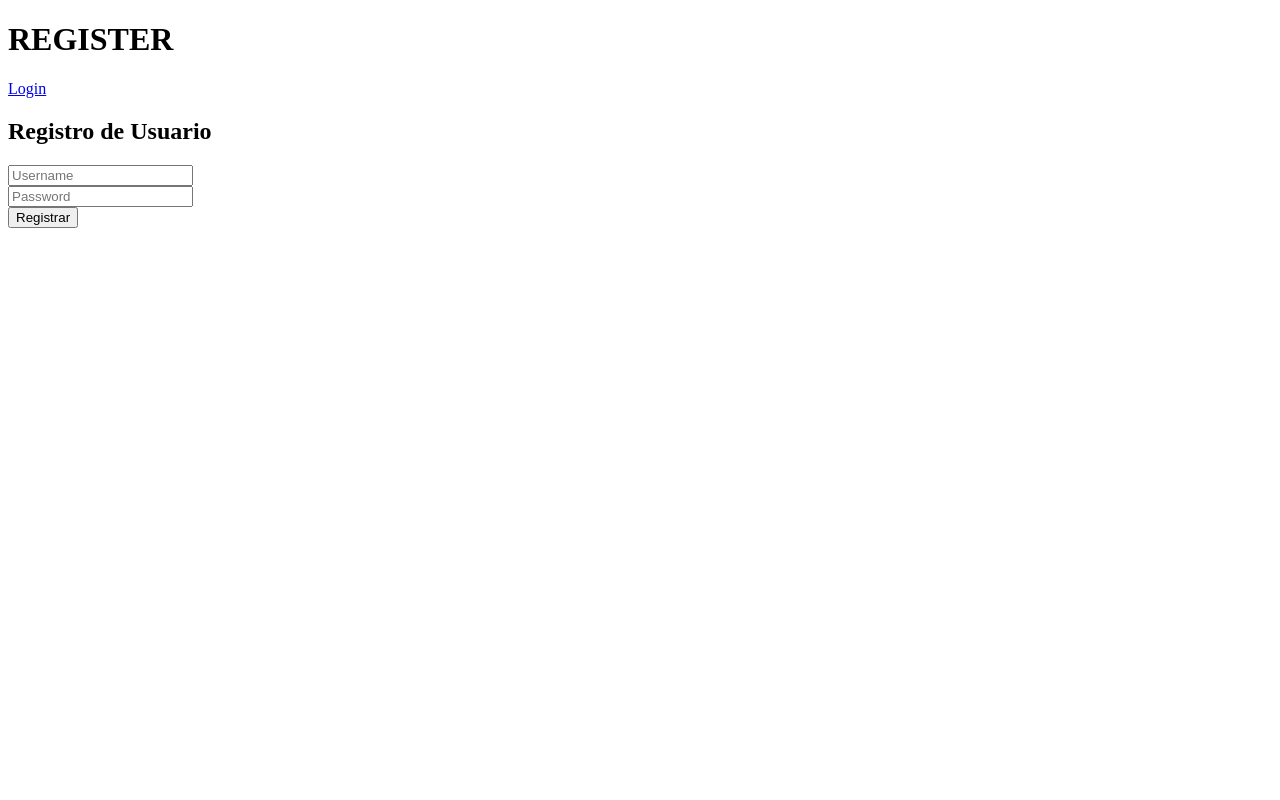
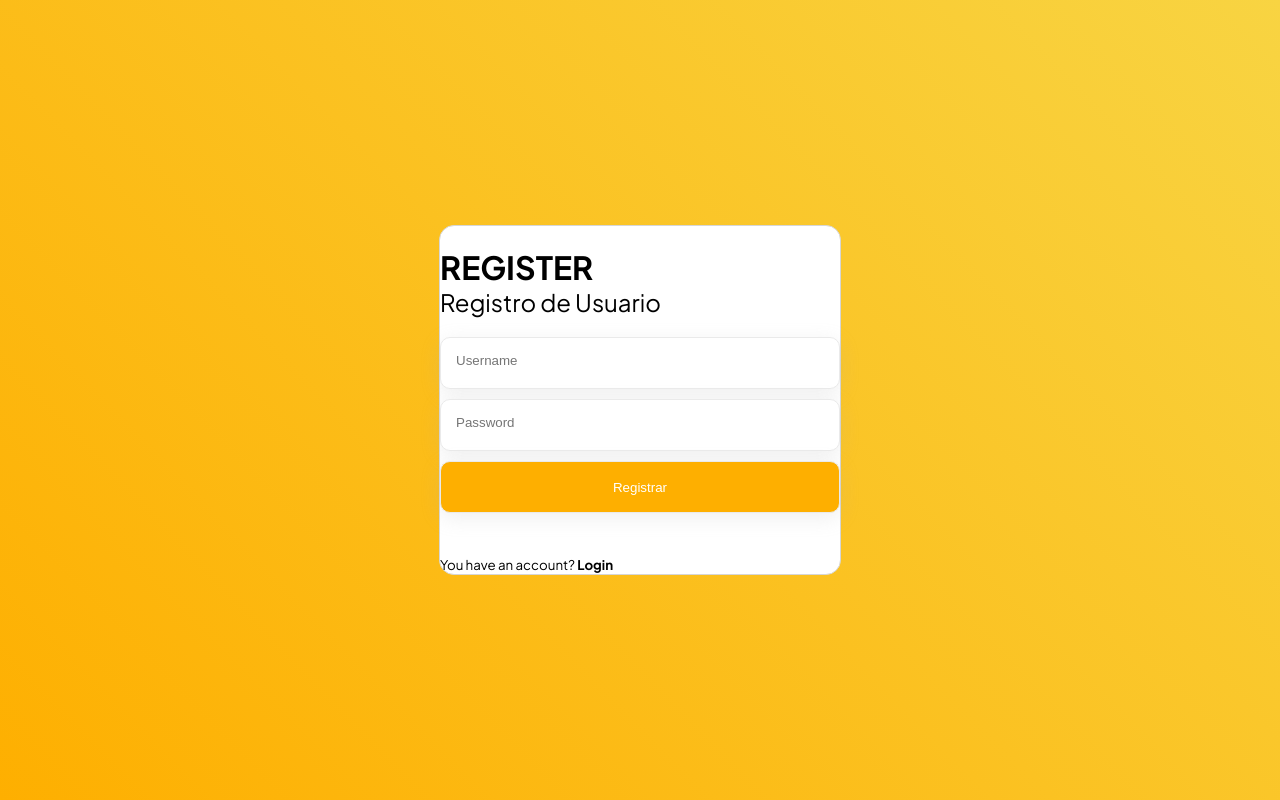
Before and after one commit to ivaanortega/wishlistRaul, a plain HTML site: page wishlistRaulClient/register/index.html in a window 1280 px wide. Drawn offline with nearby package versions, Linux system fonts and the light colour scheme.

Commit message:
style changes
Make part of the style of the sing up page

```diff
--- a/wishlistRaulClient/register/index.html
+++ b/wishlistRaulClient/register/index.html
@@ -5,19 +5,27 @@
   <meta charset="utf-8">
   <meta name="viewport" content="width=device-width, initial-scale=1.0">
   <script src="https://code.jquery.com/jquery-3.6.0.min.js"></script>
+  <link rel="stylesheet" href="/style.css">
 </head>
 <body>
+  <div class="content enterPage">
+    <div class="enterModal">
+      <div class= enterModalChild>
+
         <h1>REGISTER</h1>
 
-  <a href="/login/">Login</a>
 
         <h2>Registro de Usuario</h2>
         <form id="registerForm">
           <div class="wrapper"><input type="text" name="username" placeholder="Username" required></div>
           <div class="wrapper"><input type="password" name="password" placeholder="Password" required></div>
-    <button type="submit">Registrar</button>
+          <button type="submit" class="primary">Registrar</button>
         </form>
+        <small>You have an account? <a href="/login/">Login</a></small>
 
         <script src="/api.js"></script>
+      </div>
+    </div>
+  </div>
 </body>
 </html>
```
Also changed, not shown: wishlistRaulClient/style.css (line endings or trailing spaces). Lines whose indentation alone changed are shown as unchanged.
